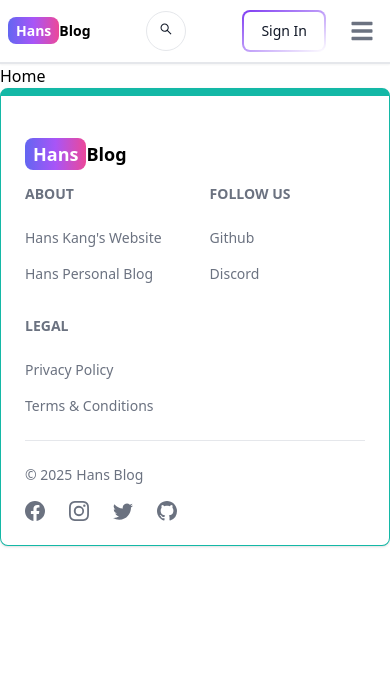
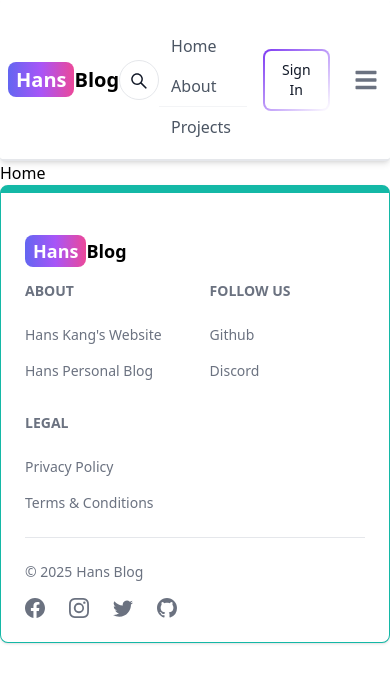
Before and after one commit to hanskkangg/hans_blog_new_repo, a React (Vite) app in the folder client/: page / in a window 390 px wide. Shown: the top 682 px of the page. Built offline with nearby package versions, Linux system fonts and the light colour scheme; no server answers.

Commit message:
updated header components

```diff
--- a/client/package.json
+++ b/client/package.json
@@ -16,6 +16,7 @@
     "flowbite-react": "^0.10.2",
     "react": "^19.0.0",
     "react-dom": "^19.0.0",
+    "react-icons": "^5.4.0",
     "react-redux": "^9.2.0",
     "react-router-dom": "^7.1.5",
     "redux-persist": "^6.0.0"
--- a/client/src/components/Header.jsx
+++ b/client/src/components/Header.jsx
@@ -1,101 +1,101 @@
 import { Avatar, Button, Dropdown, Navbar, TextInput } from 'flowbite-react';
-import { Link, useLocation, useNavigate } from 'react-router-dom';
+import { Link, useLocation } from 'react-router-dom';
 import { AiOutlineSearch } from 'react-icons/ai';
-import { FaMoon, FaSun } from 'react-icons/fa';
-import { useState } from 'react';
+import { useSelector } from 'react-redux';
 
 export default function Header() {
   const path = useLocation().pathname;
-  const navigate = useNavigate();
-
-  const [currentUser, setCurrentUser] = useState(null); // Replace with actual auth logic
-  const [theme, setTheme] = useState('light'); // Light/Dark mode toggle
-  const [searchQuery, setSearchQuery] = useState('');
-
-  const handleSubmit = (e) => {
-    e.preventDefault();
-    if (searchQuery.trim()) {
-      navigate(`/search?q=${searchQuery}`);
-    }
-  };
-
-  const handleSignout = () => {
-    setCurrentUser(null); // Replace with actual signout logic
-    navigate('/');
-  };
+  const { currentUser } = useSelector((state) => state.user);
 
   return (
-    <Navbar className='border-b-2 shadow-sm bg-white dark:bg-gray-900'>
-      <div className='container mx-auto flex items-center justify-between'>
-        {/* Left Section (Logo) */}
+    <Navbar fluid={true} rounded={true} className="border-b-2 shadow-md bg-white dark:bg-gray-900">
+      <div className="container mx-auto flex items-center justify-between">
+        {/* Logo */}
         <Link
-          to='/'
-          className='text-sm sm:text-xl font-semibold dark:text-white'
+          to="/"
+          className="self-center whitespace-nowrap text-xl font-bold dark:text-white"
         >
-          <span className='px-2 py-1 bg-gradient-to-r from-indigo-500 via-purple-500 to-pink-500 rounded-lg text-white'>
+          <span className="px-2 py-1 bg-gradient-to-r from-indigo-500 via-purple-500 to-pink-500 rounded-lg text-white">
             Hans
           </span>
           Blog
         </Link>
 
-        {/* Center Section (Search) */}
-        <form onSubmit={handleSubmit} className='flex items-center gap-2'>
+        {/* Search Bar */}
+        <form className="hidden lg:flex items-center relative">
           <TextInput
-            type='text'
-            placeholder='Search...'
+            type="text"
+            placeholder="Search..."
             rightIcon={AiOutlineSearch}
-            className='hidden lg:inline'
-            value={searchQuery}
-            onChange={(e) => setSearchQuery(e.target.value)}
+            className="focus:ring-2 focus:ring-indigo-400"
           />
-          <Button
-            className='w-10 h-10 lg:hidden'
-            color='gray'
-            pill
-            onClick={handleSubmit}
-          >
-            <AiOutlineSearch />
-          </Button>
         </form>
 
-        {/* Right Section (User Menu and Theme Toggle) */}
-        <div className='flex items-center gap-4'>
-          <Button
-            className='w-10 h-10 hidden sm:inline'
-            color='gray'
-            pill
-            onClick={() => setTheme(theme === 'light' ? 'dark' : 'light')}
-          >
-            {theme === 'light' ? <FaSun /> : <FaMoon />}
-          </Button>
+        {/* Responsive Search Icon for Small Screens */}
+        <Button className="w-10 h-10 lg:hidden" color="gray" pill>
+          <AiOutlineSearch className="w-5 h-5" />
+        </Button>
 
+        {/* Navigation & Profile Section */}
+        <div className="flex items-center gap-4">
+          <Navbar.Collapse className="flex gap-4 items-center">
+            <Navbar.Link
+              as={Link}
+              to="/"
+              active={path === '/'}
+              className="text-gray-600 hover:text-indigo-500 transition duration-300"
+            >
+              Home
+            </Navbar.Link>
+
+            <Navbar.Link
+              as={Link}
+              to="/about"
+              active={path === '/about'}
+              className="text-gray-600 hover:text-indigo-500 transition duration-300"
+            >
+              About
+            </Navbar.Link>
+
+            <Navbar.Link
+              as={Link}
+              to="/projects"
+              active={path === '/projects'}
+              className="text-gray-600 hover:text-pink-500 transition duration-300 border-b-2 border-transparent hover:border-pink-500"
+            >
+              Projects
+            </Navbar.Link>
+          </Navbar.Collapse>
+
+          {/* User Profile or Sign In Button */}
           {currentUser ? (
             <Dropdown
               arrowIcon={false}
               inline
               label={
                 <Avatar
-                  alt='user'
-                  img={currentUser?.profilePicture || '/default-avatar.png'}
+                  alt="user"
+                  img={currentUser.profilePicture || '/default-avatar.png'}
                   rounded
+                  className="cursor-pointer"
                 />
               }
             >
               <Dropdown.Header>
-                <span className='block text-sm'>@{currentUser?.username}</span>
-                <span className='block text-sm font-medium truncate'>
-                  {currentUser?.email}
+                <span className="block text-sm font-semibold">@{currentUser.username}</span>
+                <span className="block text-sm text-gray-500 truncate">
+                  {currentUser.email}
                 </span>
               </Dropdown.Header>
-              <Link to='/dashboard?tab=profile'>
+              <Link to="/dashboard?tab=profile">
                 <Dropdown.Item>Profile</Dropdown.Item>
               </Link>
               <Dropdown.Divider />
-              <Dropdown.Item onClick={handleSignout}>Sign out</Dropdown.Item>
+              <Dropdown.Item>Sign out</Dropdown.Item>
             </Dropdown>
           ) : (
-            <Link to='/sign-in'>
-              <Button gradientDuoTone='purpleToBlue' outline>
+            <Link to="/sign-in">
+              <Button gradientDuoTone="purpleToBlue" outline>
                 Sign In
               </Button>
             </Link>
@@ -104,44 +104,6 @@ export default function Header() {
           <Navbar.Toggle />
         </div>
       </div>
-
-      <Navbar.Collapse className='lg:flex lg:gap-6 lg:justify-center lg:items-center'>
-        <Navbar.Link
-          as={Link}
-          to='/'
-          className={`text-sm font-medium ${
-            path === '/'
-              ? 'text-indigo-500 border-b-2 border-indigo-500'
-              : 'text-gray-600 dark:text-gray-300'
-          }`}
-        >
-          Home
-        </Navbar.Link>
-
-        <Navbar.Link
-          as={Link}
-          to='/about'
-          className={`text-sm font-medium ${
-            path === '/about'
-              ? 'text-indigo-500 border-b-2 border-indigo-500'
-              : 'text-gray-600 dark:text-gray-300'
-          }`}
-        >
-          About
-        </Navbar.Link>
-
-        <Navbar.Link
-          as={Link}
-          to='/projects'
-          className={`text-sm font-medium ${
-            path === '/projects'
-              ? 'text-indigo-500 border-b-2 border-indigo-500'
-              : 'text-gray-600 dark:text-gray-300'
-          }`}
-        >
-          Projects
-        </Navbar.Link>
-      </Navbar.Collapse>
     </Navbar>
   );
 }
--- a/client/src/index.css
+++ b/client/src/index.css
@@ -1,16 +1,19 @@
-@import 'flowbite';
-@tailwind base;
-@tailwind components;
-@tailwind utilities;
+@import 'flowbite';        /* ✅ Import Flowbite styles */
+@tailwind base;            /* ✅ Tailwind base styles */
+@tailwind components;      /* ✅ Tailwind component classes */
+@tailwind utilities;       /* ✅ Tailwind utility classes */
 
+/* Global Styles */
 body {
   height: 100vh;
 }
 
+/* Quill Editor Styling */
 .ql-editor {
   font-size: 1.05rem;
 }
 
+/* Post Content Styling */
 .post-content p {
   margin-bottom: 0.5rem;
 }
--- a/client/tailwind.config.js
+++ b/client/tailwind.config.js
@@ -2,11 +2,12 @@
 export default {
   content: [
     "./index.html",
-    "./src/**/*.{js,ts,jsx,tsx}", // Ensure this includes your src folder
-    "./node_modules/flowbite-react/**/*.js", // Add this line for Flowbite
+    "./src/**/*.{js,ts,jsx,tsx}",             // ✅ Ensures all React components are included
+    "./node_modules/flowbite/**/*.js",        // ✅ Added Flowbite core files
+    "./node_modules/flowbite-react/**/*.js"   // ✅ Ensures Flowbite React components are included
   ],
   theme: {
     extend: {},
   },
-  plugins: [require('flowbite')],
+  plugins: [require('flowbite')],             // ✅ Flowbite plugin for Tailwind
 };
```
Also changed, not shown: 1 other file (tests, documents, lock files or other folders).
